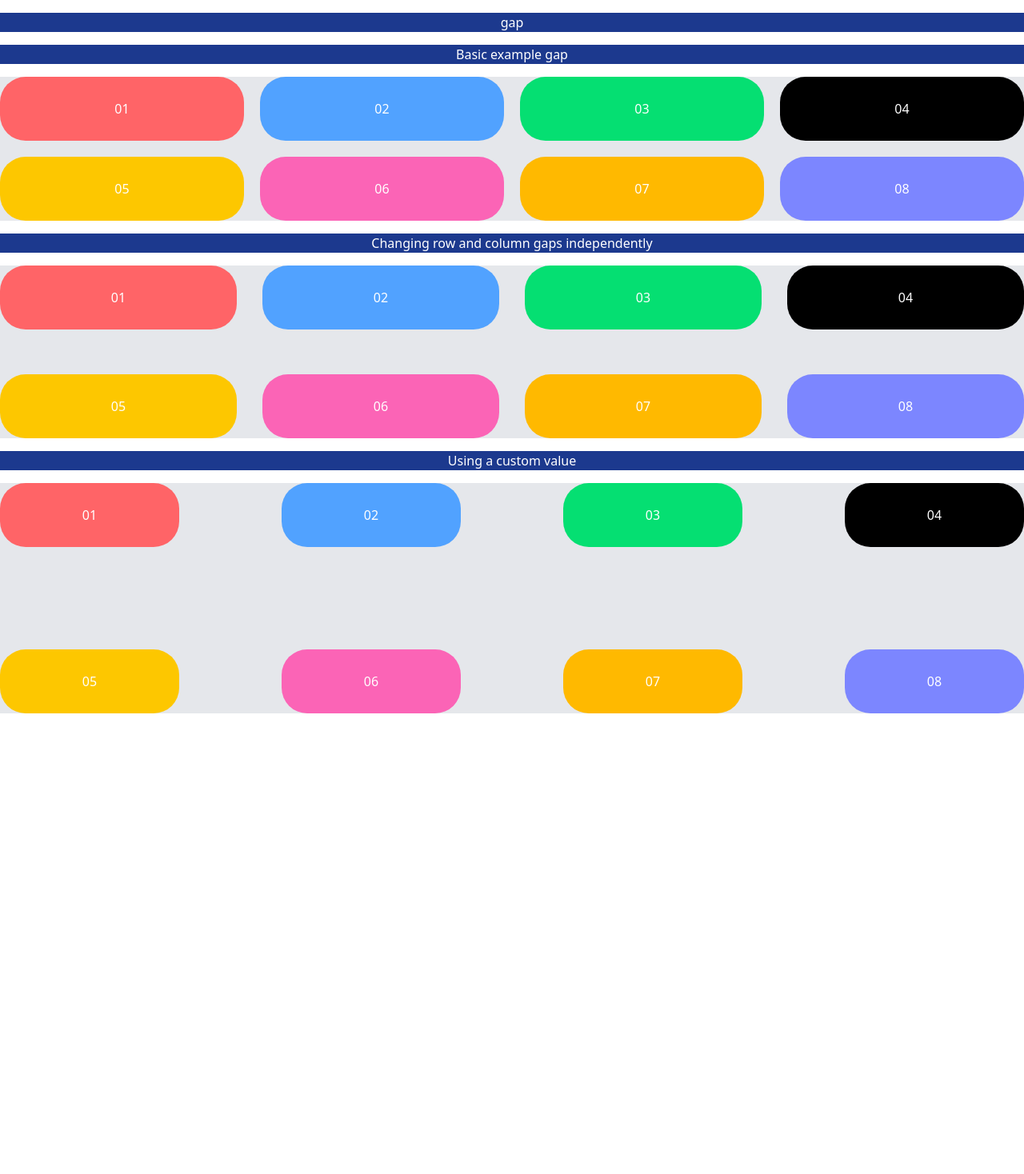
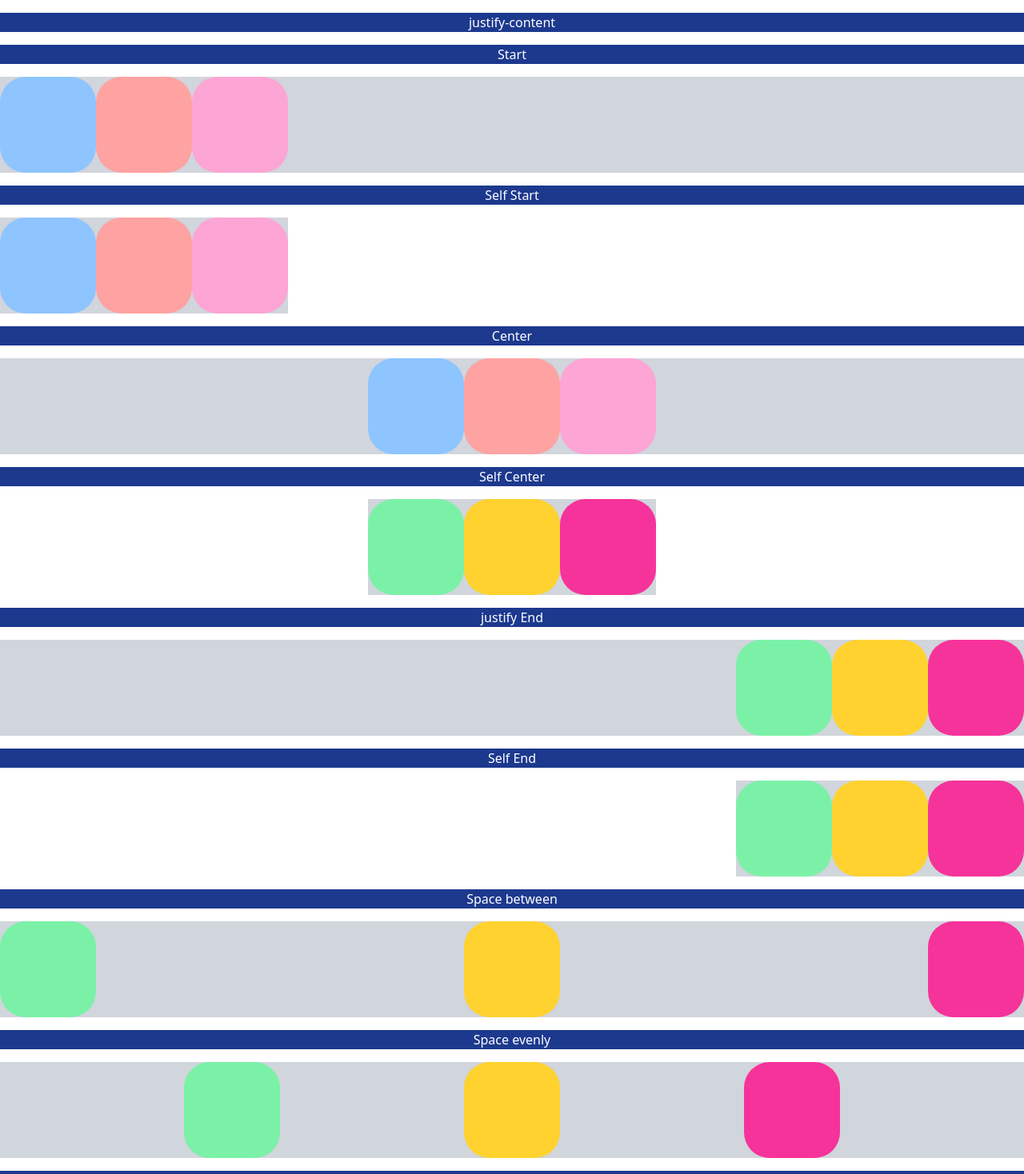
Before and after one commit to AmirTaki/tailwind-toturial-react-vite, a React (Vite) app: page / in a window 1280 px wide. Shown: the top 1468 px of the page at 80% size. Before the commit the page ends 908 px from the top, so only its background shows below. Built offline with nearby package versions, Linux system fonts and the light colour scheme.

Commit message:
justify-content

```diff
--- a/src/App.jsx
+++ b/src/App.jsx
@@ -4,49 +4,80 @@ function App() {
   return (
 
     <>
-      <h1 className='bg-blue-900  text-white my-4 text-center'>gap</h1>
-      <h1 className='bg-blue-900  text-white my-4 text-center'>Basic example gap</h1>
+      <h1 className='bg-blue-900  text-white my-4 text-center'>justify-content</h1>
+      <h1 className='bg-blue-900  text-white my-4 text-center'>Start</h1>
 
-
-      <div className="bg-gray-200 grid  grid-rows-2 grid-cols-4 gap-5 ">
-        <div className="h-20  bg-red-400 rounded-4xl flex items-center justify-center text-white">01</div>
-        <div className="h-20   bg-blue-400 rounded-4xl flex items-center justify-center text-white" >02</div>
-        <div className="h-20   bg-green-400 rounded-4xl flex items-center justify-center text-white">03</div>
-        <div className="h-20   bg-black rounded-4xl flex items-center justify-center text-white">04</div>
-        <div className="h-20   bg-yellow-400 rounded-4xl flex items-center justify-center text-white">05</div>
-        <div className="h-20   bg-pink-400 rounded-4xl flex items-center justify-center text-white">06</div>
-        <div className="h-20   bg-amber-400 rounded-4xl flex items-center justify-center text-white">07</div>
-        <div className="h-20   bg-indigo-400 rounded-4xl flex items-center justify-center text-white">08</div>
+      <div className="flex bg-gray-300  justify-start">
+        <div className="w-30 h-30  bg-blue-300 rounded-4xl"></div>
+        <div className="w-30 h-30  bg-red-300  rounded-4xl" ></div>
+        <div className="w-30 h-30  bg-pink-300 rounded-4xl "></div>
       </div>
 
 
+      <h1 className='bg-blue-900  text-white my-4 text-center'>Self Start</h1>
+      <div className="flex bg-gray-300  justify-self-start">
+        <div className="w-30 h-30  bg-blue-300 rounded-4xl"></div>
+        <div className="w-30 h-30  bg-red-300  rounded-4xl" ></div>
+        <div className="w-30 h-30  bg-pink-300 rounded-4xl "></div>
+      </div>
 
-      <h1 className='bg-blue-900  text-white my-4 text-center'>Changing row and column gaps independently</h1>
-      <div className="bg-gray-200 grid  grid-rows-2 grid-cols-4 gap-x-8 gap-y-14 ">
-        <div className="h-20  bg-red-400 rounded-4xl flex items-center justify-center text-white">01</div>
-        <div className="h-20   bg-blue-400 rounded-4xl flex items-center justify-center text-white" >02</div>
-        <div className="h-20   bg-green-400 rounded-4xl flex items-center justify-center text-white">03</div>
-        <div className="h-20   bg-black rounded-4xl flex items-center justify-center text-white">04</div>
-        <div className="h-20   bg-yellow-400 rounded-4xl flex items-center justify-center text-white">05</div>
-        <div className="h-20   bg-pink-400 rounded-4xl flex items-center justify-center text-white">06</div>
-        <div className="h-20   bg-amber-400 rounded-4xl flex items-center justify-center text-white">07</div>
-        <div className="h-20   bg-indigo-400 rounded-4xl flex items-center justify-center text-white">08</div>
+      <h1 className='bg-blue-900  text-white my-4 text-center'>Center</h1>
+      <div className="flex bg-gray-300  justify-center">
+        <div className="w-30 h-30  bg-blue-300 rounded-4xl"></div>
+        <div className="w-30 h-30  bg-red-300  rounded-4xl" ></div>
+        <div className="w-30 h-30  bg-pink-300 rounded-4xl "></div>
+      </div>
+
+      <h1 className='bg-blue-900  text-white my-4 text-center'>Self Center</h1>
+      <div className="flex bg-gray-300  justify-self-center">
+        <div className="w-30 h-30  bg-green-300 rounded-4xl"></div>
+        <div className="w-30 h-30  bg-amber-300  rounded-4xl" ></div>
+        <div className="w-30 h-30  bg-pink-500 rounded-4xl "></div>
       </div>
 
 
-      <h1 className='bg-blue-900  text-white my-4 text-center'>Using a custom value</h1>
-      <div className="bg-gray-200 grid  grid-rows-2 grid-cols-4 gap-[10vw] ">
-        <div className="h-20  bg-red-400 rounded-4xl flex items-center justify-center text-white">01</div>
-        <div className="h-20   bg-blue-400 rounded-4xl flex items-center justify-center text-white" >02</div>
-        <div className="h-20   bg-green-400 rounded-4xl flex items-center justify-center text-white">03</div>
-        <div className="h-20   bg-black rounded-4xl flex items-center justify-center text-white">04</div>
-        <div className="h-20   bg-yellow-400 rounded-4xl flex items-center justify-center text-white">05</div>
-        <div className="h-20   bg-pink-400 rounded-4xl flex items-center justify-center text-white">06</div>
-        <div className="h-20   bg-amber-400 rounded-4xl flex items-center justify-center text-white">07</div>
-        <div className="h-20   bg-indigo-400 rounded-4xl flex items-center justify-center text-white">08</div>
+      <h1 className='bg-blue-900   text-white my-4 text-center'>justify End</h1>
+      <div className="flex bg-gray-300   justify-end">
+        <div className="w-30 h-30  bg-green-300 rounded-4xl"></div>
+        <div className="w-30 h-30  bg-amber-300  rounded-4xl" ></div>
+        <div className="w-30 h-30  bg-pink-500 rounded-4xl "></div>
       </div>
 
-      <h1 className='bg-blue-900  text-white my-4 text-center'></h1>
+      <h1 className='bg-blue-900  text-white my-4 text-center '>Self End</h1>
+      <div className="flex bg-gray-300  justify-self-end ">
+        <div className="w-30 h-30  bg-green-300 rounded-4xl"></div>
+        <div className="w-30 h-30  bg-amber-300  rounded-4xl" ></div>
+        <div className="w-30 h-30  bg-pink-500 rounded-4xl "></div>
+      </div>
+
+      <h1 className='bg-blue-900  text-white my-4 text-center'>Space between</h1>
+      <div className="flex bg-gray-300  justify-between">
+        <div className="w-30 h-30  bg-green-300 rounded-4xl"></div>
+        <div className="w-30 h-30  bg-amber-300  rounded-4xl" ></div>
+        <div className="w-30 h-30  bg-pink-500 rounded-4xl "></div>
+      </div>
+
+      <h1 className='bg-blue-900  text-white my-4 text-center'>Space evenly</h1>
+      <div className="flex bg-gray-300  justify-evenly">
+        <div className="w-30 h-30  bg-green-300 rounded-4xl"></div>
+        <div className="w-30 h-30  bg-amber-300  rounded-4xl" ></div>
+        <div className="w-30 h-30  bg-pink-500 rounded-4xl "></div>
+      </div>
+
+      <h1 className='bg-blue-900  text-white my-4 text-center'>Stretch</h1>
+      <div className="flex bg-gray-300  justify-stretch">
+        <div className=" w-30 h-30  bg-green-300 rounded-4xl"></div>
+        <div className="w-full h-30 bg-amber-300  rounded-4xl" ></div>
+        <div className="w-30 h-30  bg-pink-500 rounded-4xl "></div>
+      </div>
+
+
+      <h1 className='bg-blue-900  text-white my-4 text-center'>Normal</h1>
+      <div className="flex bg-gray-300  justify-normal">
+        <div className=" w-30 h-30  bg-green-300 rounded-4xl"></div>
+        <div className="w-30 h-30 bg-amber-300  rounded-4xl" ></div>
+        <div className="w-30 h-30  bg-pink-500 rounded-4xl "></div>
+      </div>
       <h1 className='bg-blue-900  text-white my-4 text-center'></h1>
 
 
```
